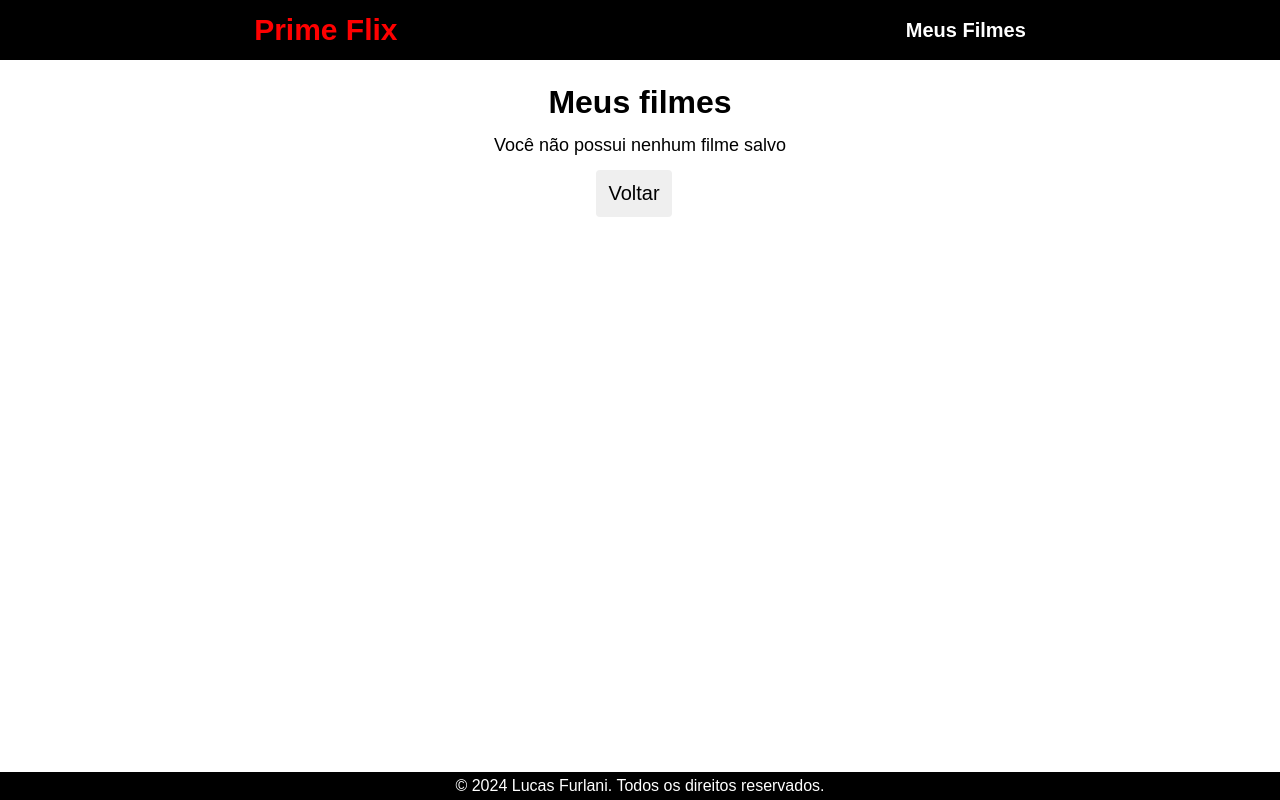
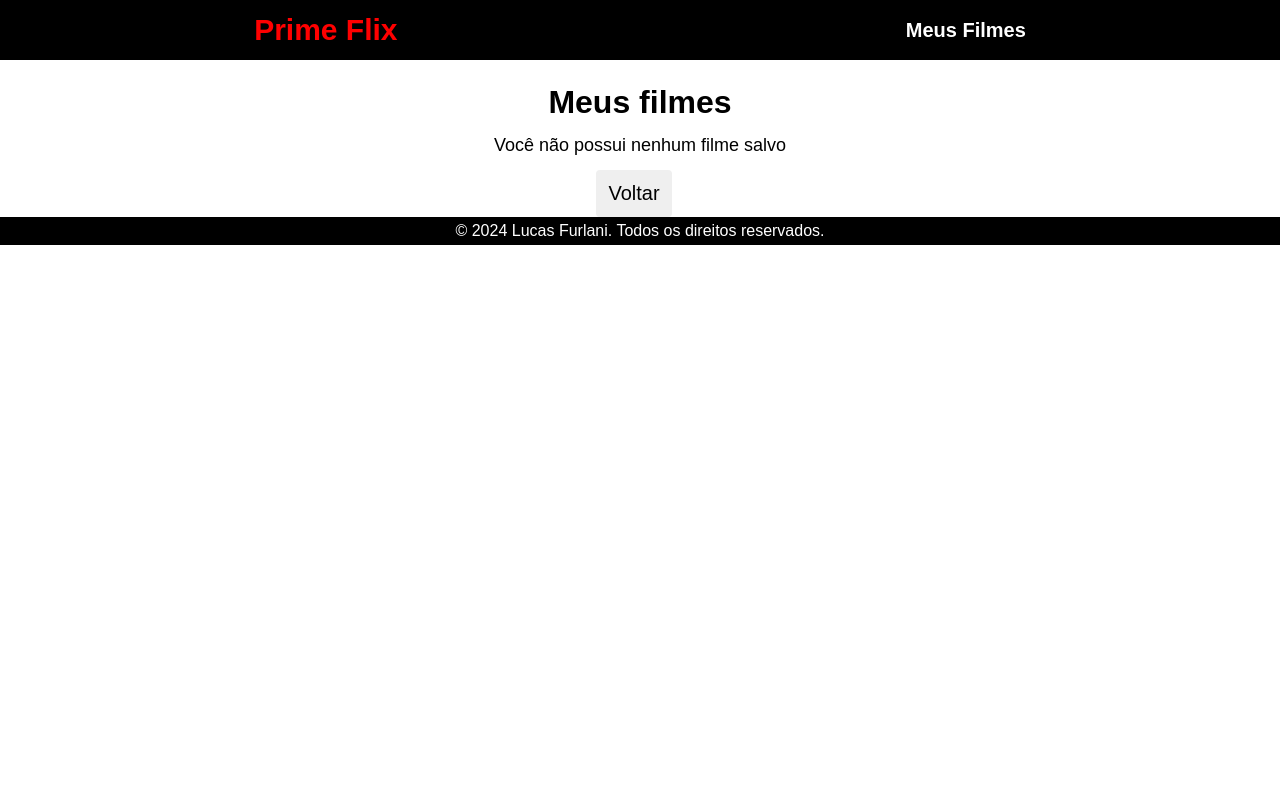
Before and after one commit to furlanilucas/primeflix, a React (Create React App) app: page /favoritos in a window 1280 px wide. Built offline with nearby package versions, Linux system fonts and the light colour scheme.

Commit message:
Ajustado footer

```diff
--- a/src/components/Footer/footer.css
+++ b/src/components/Footer/footer.css
@@ -4,7 +4,7 @@ html, body {
 }
 
 .content {
-  padding-bottom: 60px;
+  padding-bottom: 100px;
 
 }
 
@@ -13,7 +13,7 @@ html, body {
   padding: 5px;
   background-color: #000000;
   color: white;
-  position: fixed;
+  position: relative; /* Alterado de 'fixed' para 'relative' */
   bottom: 0;
   left: 0;
   right: 0;
```
